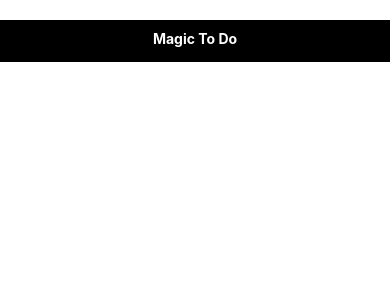
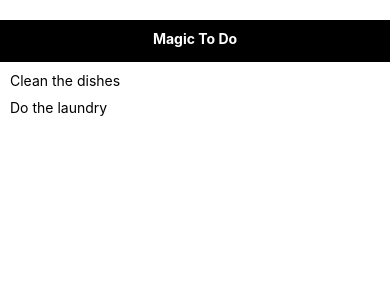
Before and after one commit to nunesmatheus/magic-todo, a React Native app: screen / in a window 390 px wide. Shown: the top 300 px of the page. Built offline with nearby package versions, Linux system fonts and the light colour scheme.

Commit message:
Render list of items

```diff
--- a/App.js
+++ b/App.js
@@ -2,12 +2,14 @@ import React from 'react';
 import { StyleSheet, Text, View } from 'react-native';
 
 import Title from './Title'
+import List from './List'
 
 export default class App extends React.Component {
   render() {
     return (
       <View>
         <Title text="Magic To Do"></Title>
+        <List list={['Clean the dishes', 'Do the laundry']}></List>
       </View>
     );
   }
--- /dev/null
+++ b/List.js
@@ -0,0 +1,36 @@
+import React, { Component } from 'react';
+import { StyleSheet, Text, View } from 'react-native';
+
+export default class List extends Component {
+  constructor(props) {
+    super(props)
+    this.state = {
+      list: props.list
+    }
+  }
+
+  render() {
+    return (
+      <View style={styles.container}>
+        {this.state.list.map(this.renderItem)}
+      </View>
+    )
+  }
+
+  renderItem(text) {
+    return (
+      <Text style={styles.text}>{text}</Text>
+    )
+  }
+}
+
+const styles = StyleSheet.create({
+  container: {
+    padding: 10
+  },
+
+  text: {
+    color: 'black',
+    marginBottom: 10
+  }
+})
```
